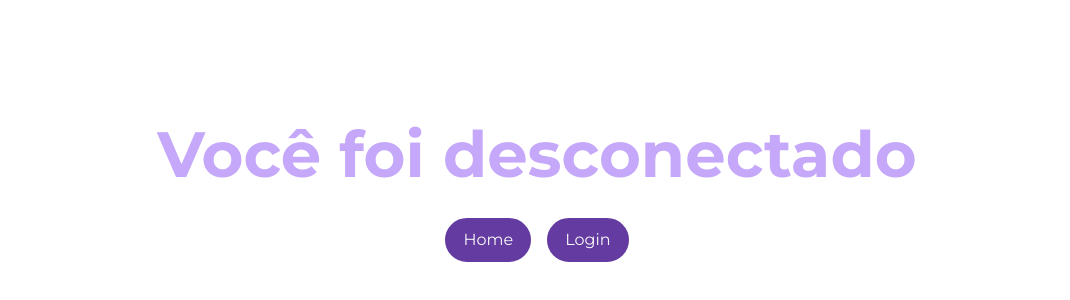
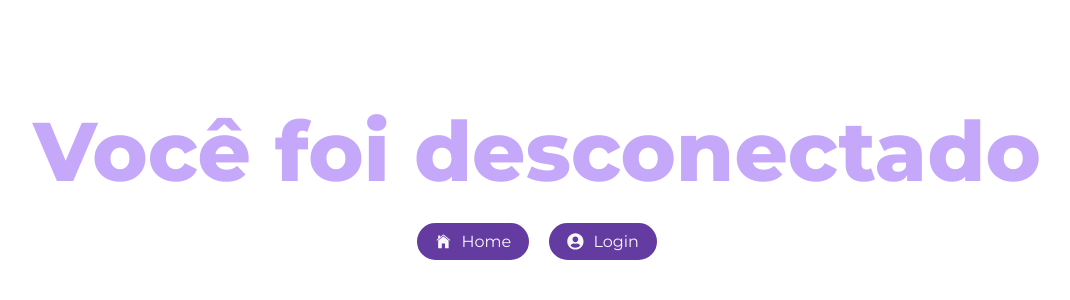
Before and after one commit to CodeSensor-PI/web-psi-rizerio, a React (Vite) app: page /desconectado in a window 1280 px wide. Shown: the part 216-516 px from the top of the page, without its empty margins (103-1173 px from the left). Built offline with nearby package versions, Linux system fonts and the light colour scheme.

Commit message:
Colocando icones e ajustando botão

```diff
--- a/src/components/botoes/BotaoComponent.jsx
+++ b/src/components/botoes/BotaoComponent.jsx
@@ -1,8 +1,7 @@
 import styles from './botao.module.css'
 
-function Botao({ texto, onClick, disabled, style, height, backgroundColor, color, hoverTextColor, hoverBackgroundColor }) {
+function Botao({ texto, onClick, disabled, style, height, width, backgroundColor, color, hoverTextColor, hoverBackgroundColor, icone }) {
     return (
-
         <button
             className={styles.button}
             onClick={onClick}
@@ -20,9 +19,9 @@ function Botao({ texto, onClick, disabled, style, height, backgroundColor, color
                 e.target.style.backgroundColor = backgroundColor;
                 e.target.style.color = color
             }}>
-                {texto}
+            {icone && <span className={styles.icon} aria-hidden="true">{icone}</span>}
+            <span className={styles.label}>{texto}</span>
         </button>
-
     );
 }
 
--- a/src/components/botoes/botao.module.css
+++ b/src/components/botoes/botao.module.css
@@ -1,6 +1,7 @@
-
-
 .button {
+    display: inline-flex;
+    align-items: center;
+    gap: 0.6rem;
     background-color: var(--PurplePsi);
     border: 2px solid var(--PurplePsi);
     color: var(--TrueWhitePsi);
@@ -17,3 +18,24 @@
     color: var(--PurplePsi);
     font-weight: bold;
 }
+
+.icon {
+    display: inline-flex;
+    align-items: center;
+    justify-content: center;
+    font-size: 1.05rem;
+    line-height: 0;
+}
+
+
+.icon svg {
+    display: block;
+    width: 1em;
+    height: 1em;
+}
+
+.label {
+    display: inline-block;
+    line-height: 1;
+    vertical-align: middle;
+}
--- a/src/pages/dashboard/desconectado/Desconectado.jsx
+++ b/src/pages/dashboard/desconectado/Desconectado.jsx
@@ -1,22 +1,39 @@
 import styles from "./Desconectado.module.css";
 import Botao from "../../../components/botoes/BotaoComponent";
+import { useEffect } from "react";
+import { useNavigate } from "react-router-dom";
+import { IoIosHome } from "react-icons/io";
+import { FaUserCircle } from "react-icons/fa";
+
 const Desconectado = () => {
+    const navigate = useNavigate();
+
+
     return (
         <>
-            <div className={styles.container}>
-                <h1 className={styles.title}>Você foi desconectado</h1>
-                <div className={styles.botoesContainer}>
+            <main className={styles.container} aria-labelledby="desc-title">
+                <h1 id="desc-title" className={styles.title} role="alert" aria-live="polite">
+                    Você foi desconectado
+                </h1>
+
+                <div className={styles.botoesContainer} role="group" aria-label="Ações após desconexão">
                     <Botao
-                    texto="Home"
-                    onClick={() => window.location.href = "/"} />
+                        texto="Home"
+                        onClick={() => navigate("/")}
+                        ariaLabel="Ir para a página inicial"
+                        icone={<IoIosHome />}
+
+                    />
 
                     <Botao
-                    texto="Login"
-                    onClick={() => window.location.href = "/login"} />
-
+                        texto="Login"
+                        onClick={() => navigate("/login")}
+                        ariaLabel="Ir para a tela de login"
+                        icone={<FaUserCircle />}
+                    />
                 </div>
 
-            </div>
+            </main>
         </>
     );
 }
--- a/src/pages/dashboard/desconectado/Desconectado.module.css
+++ b/src/pages/dashboard/desconectado/Desconectado.module.css
@@ -1,30 +1,88 @@
-body {
-    font-family: Arial, sans-serif;
+
+
+:global(body) {
+    font-family: Inter, system-ui, -apple-system, "Segoe UI", Roboto, "Helvetica Neue", Arial, sans-serif;
     margin: 0;
     padding: 0;
-
+    background: var(--LightWhitePsi);
+    color: #222;
 }
 
-
 .container {
+    min-height: 100vh;
     display: flex;
     flex-direction: column;
     align-items: center;
     justify-content: center;
-    height: 100vh;
-    background: var(--LightWhitePsi);
-    color: #333;
+    padding: 2rem 1.25rem;
+    gap: 1.5rem;
+    box-sizing: border-box;
+    text-align: center;
+    background: transparent;
 }
 
+
 .title {
-    font-size: 4rem;
-    font-weight: bold;
-    gap: 15%;
+    width: min(1100px, 95%);
+    margin: 0;
+    font-weight: 800;
+    line-height: 1.05;
     color: var(--LightPurplePsi);
-    margin-bottom: 1rem;
+    font-size: clamp(2.4rem, 6.5vw, 5.5rem);
+    text-wrap: balance;
+    -webkit-font-smoothing: antialiased;
+    transform-origin: center;
+    transition: transform 250ms ease, opacity 250ms ease;
 }
+
 
 .botoesContainer {
     display: flex;
-    gap: 1rem;
+    gap: clamp(0.5rem, 2.5vw, 1.25rem);
+    align-items: center;
+    justify-content: center;
+    flex-wrap: wrap;
+    margin-top: 0.25rem;
 }
+
+
+.botoesContainer :where(button, a, .botao) {
+    transition: transform 180ms ease, box-shadow 180ms ease, opacity 180ms ease;
+    outline: none;
+    -webkit-tap-highlight-color: transparent;
+}
+
+.botoesContainer :where(button, a, .botao):hover {
+    transform: translateY(-3px);
+}
+
+.botoesContainer :where(button, a, .botao):active {
+    transform: translateY(0);
+}
+
+.botoesContainer :where(button, a, .botao):focus-visible {
+    box-shadow: 0 0 0 4px rgba(99, 102, 241, 0.12), 0 2px 8px rgba(16, 24, 40, 0.06);
+    border-radius: 999px;
+}
+
+
+.infoText {
+    margin: 0.5rem 0 0;
+    font-size: clamp(0.875rem, 1.6vw, 1rem);
+    color: rgba(0,0,0,0.55);
+}
+
+.title,
+.infoText {
+    text-shadow: 0.5px 0.5px 0 rgba(255,255,255,0.15);
+}
+
+
+@media (max-width: 420px) {
+    .title {
+        font-size: clamp(1.8rem, 8.5vw, 3.2rem);
+    }
+    .container {
+        padding: 1.25rem;
+    }
+}
```
Lines whose indentation alone changed are shown as unchanged.
